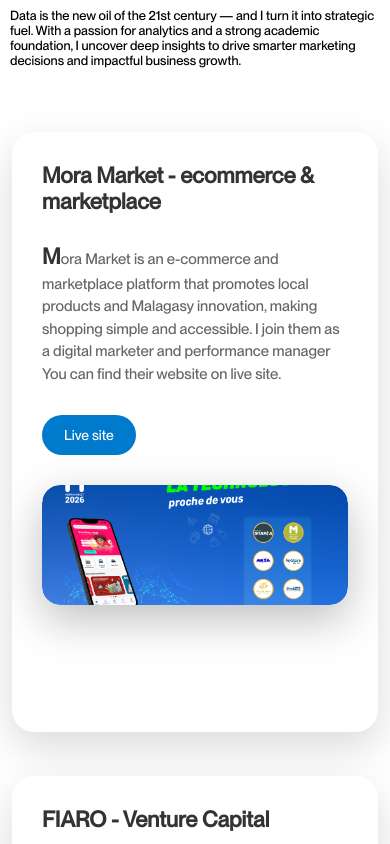
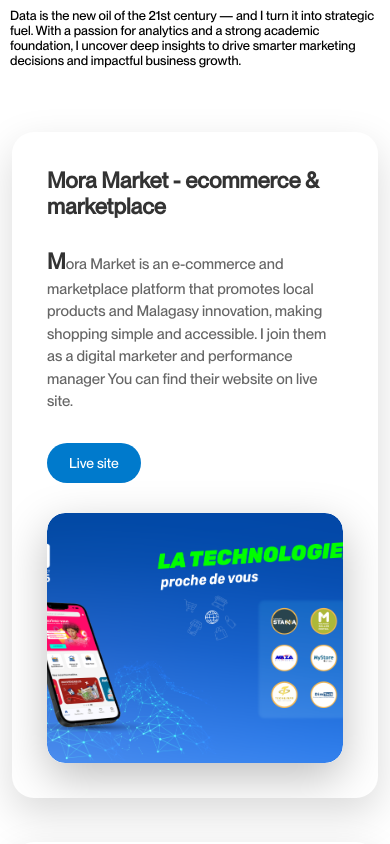
Before and after one commit to jojoandri/joelandriantsoa.com, a Next.js app: page / in a window 390 px wide. Shown: the part 940-1784 px from the top of the page. Built offline with nearby package versions, Linux system fonts and the light colour scheme; no server answers.

Commit message:
style: adjust responsive card height and spacing for mobile/tablet

```diff
--- a/src/components/Cards/style.module.scss
+++ b/src/components/Cards/style.module.scss
@@ -182,10 +182,10 @@
   }
 
   .card {
-    width: min(1100px, 98vw); // Augmenté de 950px à 1100px
+    width: min(1300px, 98vw); // Augmenté pour tablette
     height: auto;
-    min-height: 700px; // Augmenté de 600px à 700px
-    padding: 40px; // Augmenté de 35px à 40px
+    min-height: 680px; // Réduit pour limiter le blanc en bas
+    padding: 50px; // Augmenté pour tablette
 
     h2 {
       margin-bottom: 35px; // Augmenté de 30px à 35px
@@ -243,8 +243,8 @@
   .card {
     width: 100%;
     height: auto;
-    min-height: 600px; // Augmenté de 520px à 600px
-    padding: 35px; // Augmenté de 30px à 35px
+    min-height: 620px; // Réduit pour limiter le blanc en bas
+    padding: 40px; // Augmenté pour afficher comme desktop
     border-radius: 25px; // Augmenté de 20px à 25px
 
     h2 {
@@ -275,7 +275,7 @@
       }
 
       .imageContainer {
-        height: 160px; // Réduit pour plus d'espace en largeur
+        height: 250px; // Augmenté pour la plus grande carte
         border-radius: 22px;
 
         .inner {
@@ -304,8 +304,8 @@
   .card {
     width: 100%;
     height: auto;
-    min-height: 600px; // Augmenté de 550px à 600px pour plus d'espace
-    padding: 30px; // Augmenté de 25px à 30px
+    min-height: 600px; // Réduit pour limiter le blanc en bas
+    padding: 35px; // Augmenté pour afficher comme desktop
     border-radius: 22px; // Augmenté de 18px à 22px
 
     h2 {
@@ -334,7 +334,7 @@
       }
 
       .imageContainer {
-        height: 120px; // Réduit pour plus d'espace en largeur
+        height: 250px; // Augmenté pour la plus grande carte
         border-radius: 18px;
 
         .inner {
```
